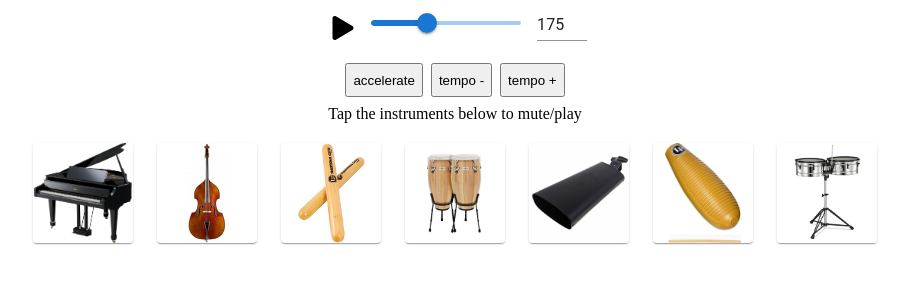
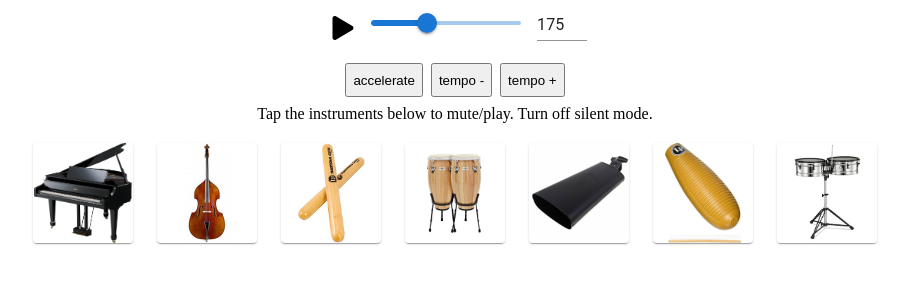
Before and after one commit to simonbytez/chordfinder, a Next.js app: page /salsa in a window 1280 px wide. Shown: the top 300 px of the page, without its empty margins (185-1094 px from the left). Built offline with nearby package versions, Linux system fonts and the light colour scheme; no server answers.

Commit message:
Additional help message

```diff
--- a/src/salsa/components/TopToolbar.js
+++ b/src/salsa/components/TopToolbar.js
@@ -68,7 +68,7 @@ export function TopToolbar(props) {
           <Actions />
         </div>
       </div>
-      <div style={{textAlign: 'center', margin: 8}}>Tap the instruments below to mute/play</div>
+      <div style={{textAlign: 'center', margin: 8}}>Tap the instruments below to mute/play. Turn off silent mode.</div>
     </>
   );
 }
```
